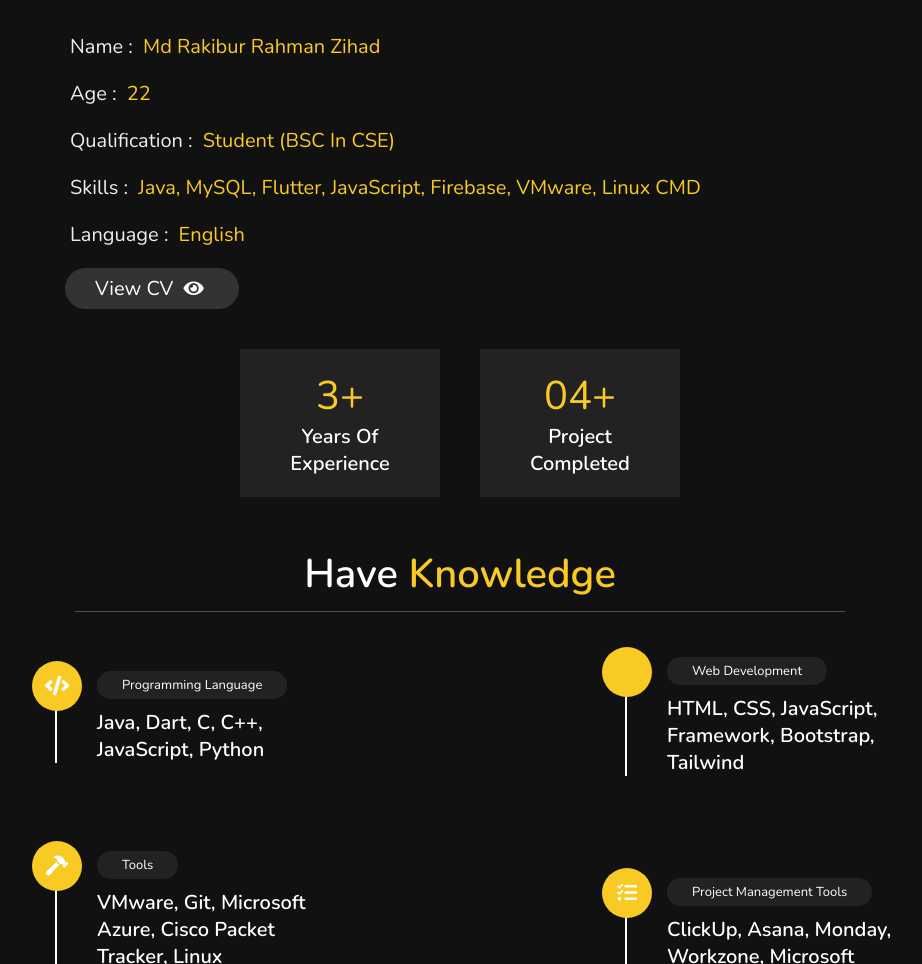
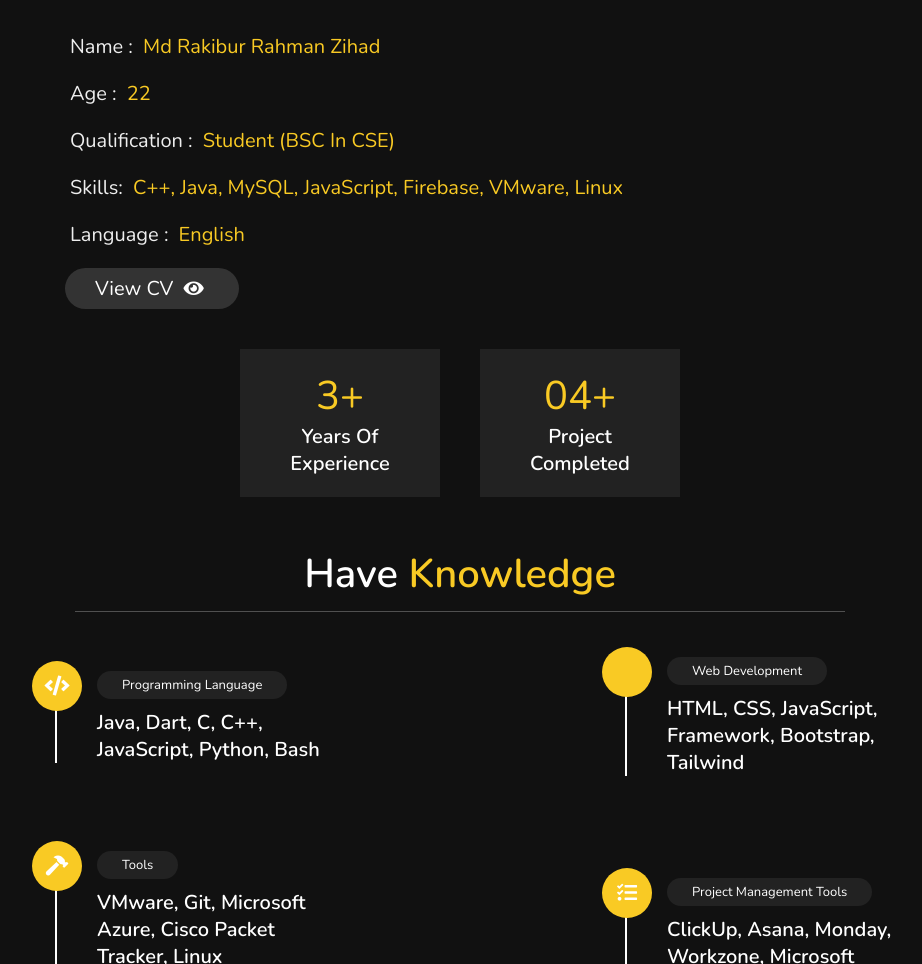
Before and after one commit to vatiza/portfolio, a plain HTML site: page index.html in a window 1280 px wide. Shown: the part 892-1856 px from the top of the page, without its empty margins (355-1277 px from the left). Drawn offline with nearby package versions, Linux system fonts and the light colour scheme.

Commit message:
Update index.html

```diff
--- a/index.html
+++ b/index.html
@@ -70,7 +70,7 @@
                 <h3> <span> name : </span> Md Rakibur Rahman Zihad</h3>
                 <h3> <span> age : </span> 22 </h3>
                 <h3> <span> qualification : </span>Student (BSC in CSE) </h3>
-                <h3> <span> Skills : </span>Java, MySQL, Flutter, JavaScript, Firebase, VMware, Linux CMD </h3>
+                <h3> <span> Skills: </span>C++, Java, MySQL, JavaScript, Firebase, VMware, Linux </h3>
                 <h3> <span> language : </span> English </h3>
                   <a href="https://drive.google.com/file/d/1wYM1BKrSPaaYvrqCUp_1mfR_ADzuCTbV/view?usp=sharing"
                     target="_blank"><button class="btn"> View CV <i class="fas fa-eye"></i>
@@ -99,7 +99,7 @@
                 <div class="box">
                     <i class="fas fa-code"></i>
                     <span>Programming Language</span>
-                    <h3>Java, Dart, C, C++, JavaScript, Python</h3>
+                    <h3>Java, Dart, C, C++, JavaScript, Python, bash</h3>
                 </div>
 
 
```
